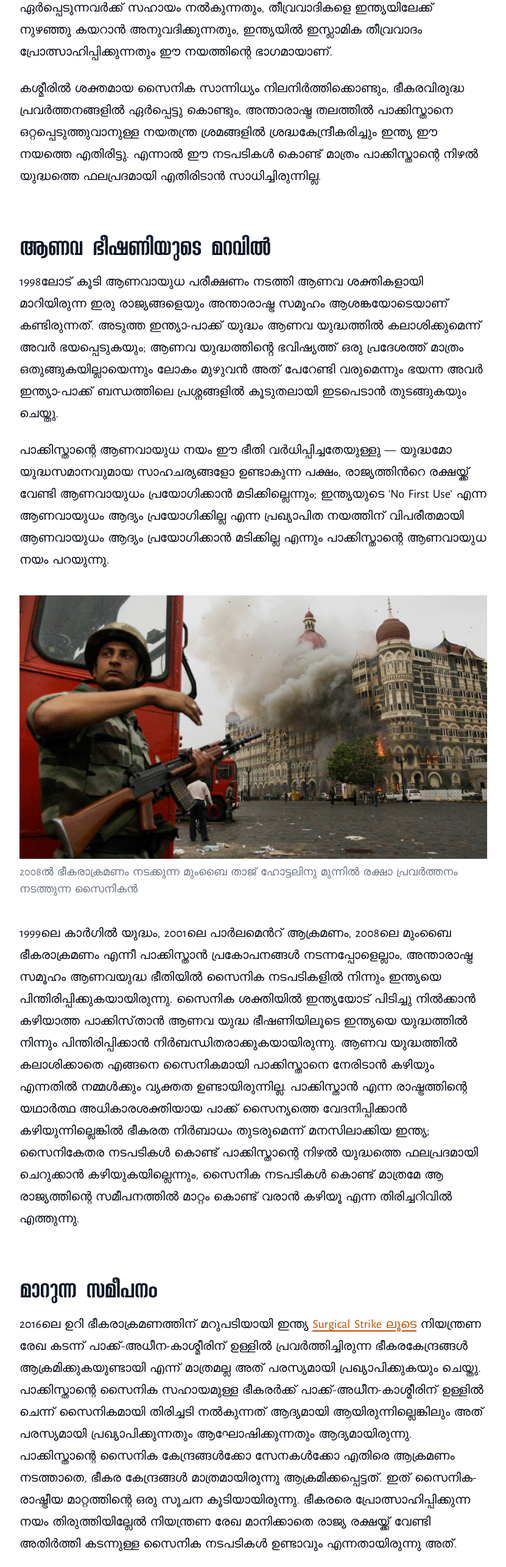
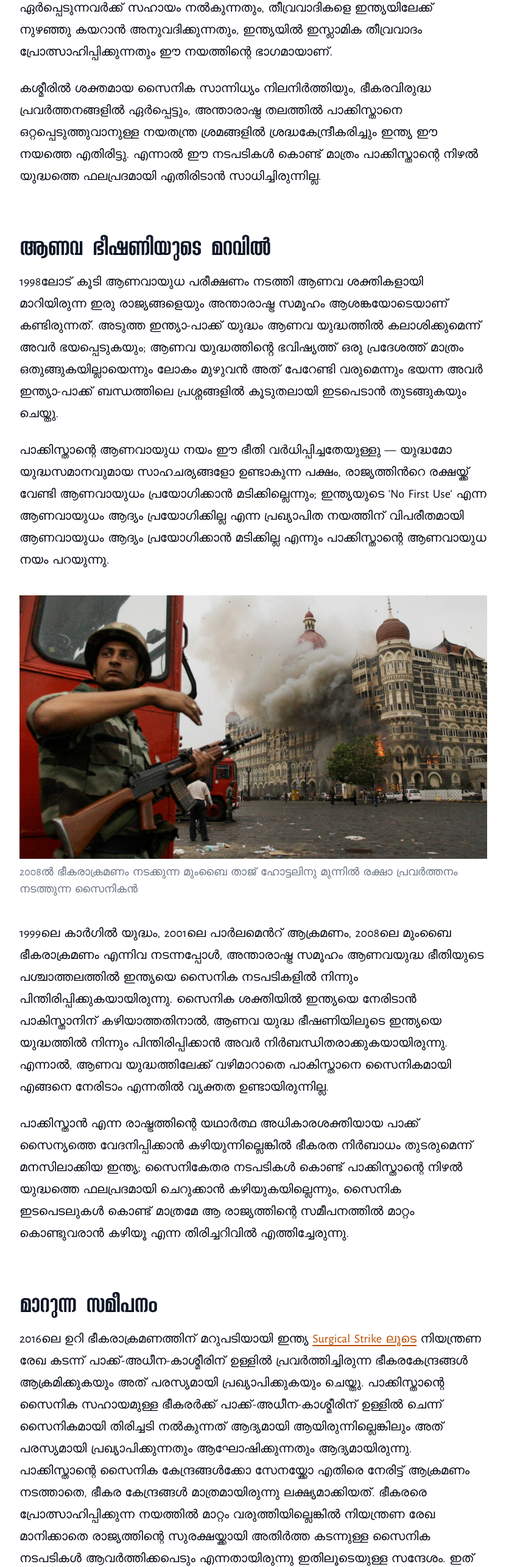
Before and after one commit to SabareeshNv/malayalam-blog, an Astro site: page /post/operation-sindoor in a window 1280 px wide. Shown: the part 1574-4143 px from the top of the page at 61% size, without its empty margins (224-1055 px from the left). Built offline with nearby package versions, Linux system fonts and the light colour scheme; Astro itself is replaced by a stand-in of ours; a web font is replaced by a local one.

Commit message:
ai changes

```diff
--- a/src/content/post/operation-sindoor.mdx
+++ b/src/content/post/operation-sindoor.mdx
@@ -14,7 +14,7 @@ tags: ["Defence","Geopolitics"]
 
 സാമ്പത്തികവും സൈനികവുമായി ഇന്ത്യയുമായി ഏറെ പിന്നിലായിപ്പോയ പാക്കിസ്താൻ 1990കൾ മുതൽ അവരുടെ [Bleed India with a Thousand Cuts](https://en.wikipedia.org/wiki/Bleed_India_with_a_Thousand_Cuts) എന്ന സിദ്ധാന്തത്തിന്റെ ഭാഗമായി നേരിട്ടുള്ള സൈനിക സംഘട്ടനത്തിന് ശ്രമിക്കാതെ ഇന്ത്യയോട് എതിർപ്പുള്ള ആളുകളെ (ഭീകരരെ) മുൻനിർത്തി നിഴൽയുദ്ധം നടത്തുകയാണ്. കശ്മീരിലും മറ്റ് പ്രദേശങ്ങളിലും ഭീകര പ്രവർത്തനത്തിൽ ഏർപ്പെടുന്നവർക്ക് സഹായം നൽകുന്നതും, തീവ്രവാദികളെ ഇന്ത്യയിലേക്ക് നുഴഞ്ഞു കയറാൻ അനുവദിക്കുന്നതും, ഇന്ത്യയിൽ ഇസ്ലാമിക തീവ്രവാദം പ്രോത്സാഹിപ്പിക്കുന്നതും ഈ നയത്തിന്റെ ഭാഗമായാണ്.
 
-കശ്മീരിൽ ശക്തമായ സൈനിക സാന്നിധ്യം നിലനിർത്തിക്കൊണ്ടും, ഭീകരവിരുദ്ധ പ്രവർത്തനങ്ങളിൽ ഏർപ്പെട്ടു കൊണ്ടും, അന്താരാഷ്ട്ര തലത്തിൽ പാക്കിസ്താനെ ഒറ്റപ്പെടുത്തുവാനുള്ള നയതന്ത്ര ശ്രമങ്ങളിൽ ശ്രദ്ധകേന്ദ്രീകരിച്ചും ഇന്ത്യ ഈ നയത്തെ എതിരിട്ടു. എന്നാൽ ഈ നടപടികൾ കൊണ്ട് മാത്രം പാക്കിസ്താന്റെ നിഴൽ യുദ്ധത്തെ ഫലപ്രദമായി എതിരിടാൻ സാധിച്ചിരുന്നില്ല.
+കശ്മീരിൽ ശക്തമായ സൈനിക സാന്നിധ്യം നിലനിർത്തിയും, ഭീകരവിരുദ്ധ പ്രവർത്തനങ്ങളിൽ ഏർപ്പെട്ടും, അന്താരാഷ്ട്ര തലത്തിൽ പാക്കിസ്താനെ ഒറ്റപ്പെടുത്തുവാനുള്ള നയതന്ത്ര ശ്രമങ്ങളിൽ ശ്രദ്ധകേന്ദ്രീകരിച്ചും ഇന്ത്യ ഈ നയത്തെ എതിരിട്ടു. എന്നാൽ ഈ നടപടികൾ കൊണ്ട് മാത്രം പാക്കിസ്താന്റെ നിഴൽ യുദ്ധത്തെ ഫലപ്രദമായി എതിരിടാൻ സാധിച്ചിരുന്നില്ല.
 
 ## ആണവ ഭീഷണിയുടെ മറവിൽ
 
@@ -27,13 +27,15 @@ tags: ["Defence","Geopolitics"]
   <figcaption>2008ൽ ഭീകരാക്രമണം നടക്കുന്ന മുംബൈ താജ് ഹോട്ടലിനു മുന്നിൽ രക്ഷാ പ്രവർത്തനം നടത്തുന്ന സൈനികൻ</figcaption>
 </figure>
 
-1999ലെ കാർഗിൽ യുദ്ധം, 2001ലെ പാർലമെൻറ് ആക്രമണം, 2008ലെ മുംബൈ ഭീകരാക്രമണം എന്നീ പാക്കിസ്താൻ പ്രകോപനങ്ങൾ നടന്നപ്പോളെല്ലാം, അന്താരാഷ്ട്ര സമൂഹം ആണവയുദ്ധ ഭീതിയിൽ സൈനിക നടപടികളിൽ നിന്നും ഇന്ത്യയെ പിന്തിരിപ്പിക്കുകയായിരുന്നു. സൈനിക ശക്തിയിൽ ഇന്ത്യയോട് പിടിച്ചു നിൽക്കാൻ കഴിയാത്ത പാക്കിസ്‌താൻ ആണവ യുദ്ധ ഭീഷണിയിലൂടെ ഇന്ത്യയെ യുദ്ധത്തിൽ നിന്നും പിന്തിരിപ്പിക്കാൻ നിർബന്ധിതരാക്കുകയായിരുന്നു. ആണവ യുദ്ധത്തിൽ കലാശിക്കാതെ എങ്ങനെ സൈനികമായി പാക്കിസ്താനെ നേരിടാൻ കഴിയും എന്നതിൽ നമ്മൾക്കും വ്യക്തത ഉണ്ടായിരുന്നില്ല. പാക്കിസ്താൻ എന്ന രാഷ്ട്രത്തിന്റെ യഥാർത്ഥ അധികാരശക്തിയായ പാക്ക് സൈന്യത്തെ വേദനിപ്പിക്കാൻ കഴിയുന്നില്ലെങ്കിൽ ഭീകരത നിർബാധം തുടരുമെന്ന് മനസിലാക്കിയ ഇന്ത്യ; സൈനികേതര നടപടികൾ കൊണ്ട് പാക്കിസ്താന്റെ നിഴൽ യുദ്ധത്തെ ഫലപ്രദമായി ചെറുക്കാൻ കഴിയുകയില്ലെന്നും, സൈനിക നടപടികൾ കൊണ്ട് മാത്രമേ ആ രാജ്യത്തിന്റെ സമീപനത്തിൽ മാറ്റം കൊണ്ട് വരാൻ കഴിയൂ എന്ന തിരിച്ചറിവിൽ എത്തുന്നു.
+1999ലെ കാർഗിൽ യുദ്ധം, 2001ലെ പാർലമെൻറ് ആക്രമണം, 2008ലെ മുംബൈ ഭീകരാക്രമണം എന്നിവ നടന്നപ്പോൾ, അന്താരാഷ്ട്ര സമൂഹം ആണവയുദ്ധ ഭീതിയുടെ പശ്ചാത്തലത്തിൽ ഇന്ത്യയെ സൈനിക നടപടികളിൽ നിന്നും പിന്തിരിപ്പിക്കുകയായിരുന്നു. സൈനിക ശക്തിയിൽ ഇന്ത്യയെ നേരിടാൻ പാകിസ്താനിന് കഴിയാത്തതിനാൽ, ആണവ യുദ്ധ ഭീഷണിയിലൂടെ ഇന്ത്യയെ യുദ്ധത്തിൽ നിന്നും പിന്തിരിപ്പിക്കാൻ അവർ നിർബന്ധിതരാക്കുകയായിരുന്നു. എന്നാൽ, ആണവ യുദ്ധത്തിലേക്ക് വഴിമാറാതെ പാകിസ്താനെ സൈനികമായി എങ്ങനെ നേരിടാം എന്നതിൽ വ്യക്തത ഉണ്ടായിരുന്നില്ല.
+
+പാക്കിസ്താൻ എന്ന രാഷ്ട്രത്തിന്റെ യഥാർത്ഥ അധികാരശക്തിയായ പാക്ക് സൈന്യത്തെ വേദനിപ്പിക്കാൻ കഴിയുന്നില്ലെങ്കിൽ ഭീകരത നിർബാധം തുടരുമെന്ന് മനസിലാക്കിയ ഇന്ത്യ; സൈനികേതര നടപടികൾ കൊണ്ട് പാക്കിസ്താന്റെ നിഴൽ യുദ്ധത്തെ ഫലപ്രദമായി ചെറുക്കാൻ കഴിയുകയില്ലെന്നും, സൈനിക ഇടപെടലുകൾ കൊണ്ട് മാത്രമേ ആ രാജ്യത്തിന്റെ സമീപനത്തിൽ മാറ്റം കൊണ്ടുവരാൻ കഴിയൂ എന്ന തിരിച്ചറിവിൽ എത്തിച്ചേരുന്നു.
 
 ## മാറുന്ന സമീപനം
 
-2016ലെ ഉറി ഭീകരാക്രമണത്തിന് മറുപടിയായി ഇന്ത്യ [Surgical Strike ലൂടെ](https://en.wikipedia.org/wiki/2016_Indian_Line_of_Control_strike) നിയന്ത്രണ രേഖ കടന്ന് പാക്ക്-അധീന-കാശ്മീരിന്  ഉള്ളിൽ പ്രവർത്തിച്ചിരുന്ന ഭീകരകേന്ദ്രങ്ങൾ ആക്രമിക്കുകയുണ്ടായി എന്ന് മാത്രമല്ല അത് പരസ്യമായി പ്രഖ്യാപിക്കുകയും ചെയ്തു.  പാക്കിസ്താന്റെ സൈനിക സഹായമുള്ള ഭീകരർക്ക് പാക്ക്-അധീന-കാശ്മീരിന് ഉള്ളിൽ ചെന്ന് സൈനികമായി തിരിച്ചടി നൽകുന്നത്  ആദ്യമായി ആയിരുന്നില്ലെങ്കിലും അത് പരസ്യമായി പ്രഖ്യാപിക്കുന്നതും ആഘോഷിക്കുന്നതും ആദ്യമായിരുന്നു. പാക്കിസ്താന്റെ സൈനിക കേന്ദ്രങ്ങൾക്കോ സേനകൾക്കോ എതിരെ ആക്രമണം നടത്താതെ, ഭീകര കേന്ദ്രങ്ങൾ മാത്രമായിരുന്നു ആക്രമിക്കപ്പെട്ടത്. ഇത് സൈനിക-രാഷ്ട്രീയ മാറ്റത്തിന്റെ ഒരു സൂചന കൂടിയായിരുന്നു. ഭീകരരെ പ്രോത്സാഹിപ്പിക്കുന്ന നയം തിരുത്തിയില്ലേൽ നിയന്ത്രണ രേഖ മാനിക്കാതെ രാജ്യ രക്ഷയ്ക്ക് വേണ്ടി അതിർത്തി കടന്നുള്ള സൈനിക നടപടികൾ ഉണ്ടാവും എന്നതായിരുന്നു അത്.
+2016ലെ ഉറി ഭീകരാക്രമണത്തിന് മറുപടിയായി ഇന്ത്യ [Surgical Strike ലൂടെ](https://en.wikipedia.org/wiki/2016_Indian_Line_of_Control_strike) നിയന്ത്രണ രേഖ കടന്ന് പാക്ക്-അധീന-കാശ്മീരിന്  ഉള്ളിൽ പ്രവർത്തിച്ചിരുന്ന ഭീകരകേന്ദ്രങ്ങൾ ആക്രമിക്കുകയും അത് പരസ്യമായി പ്രഖ്യാപിക്കുകയും ചെയ്തു.  പാക്കിസ്താന്റെ സൈനിക സഹായമുള്ള ഭീകരർക്ക് പാക്ക്-അധീന-കാശ്മീരിന് ഉള്ളിൽ ചെന്ന് സൈനികമായി തിരിച്ചടി നൽകുന്നത്  ആദ്യമായി ആയിരുന്നില്ലെങ്കിലും അത് പരസ്യമായി പ്രഖ്യാപിക്കുന്നതും ആഘോഷിക്കുന്നതും ആദ്യമായിരുന്നു. പാക്കിസ്താന്റെ സൈനിക കേന്ദ്രങ്ങൾക്കോ സേനയ്ക്കോ എതിരെ നേരിട്ട് ആക്രമണം നടത്താതെ, ഭീകര കേന്ദ്രങ്ങൾ മാത്രമായിരുന്നു ലക്ഷ്യമാക്കിയത്. ഭീകരരെ പ്രോത്സാഹിപ്പിക്കുന്ന നയത്തിൽ മാറ്റം വരുത്തിയില്ലെങ്കിൽ നിയന്ത്രണ രേഖ മാനിക്കാതെ രാജ്യത്തിന്റെ സുരക്ഷയ്ക്കായി അതിർത്ത കടന്നുള്ള സൈനിക നടപടികൾ ആവർത്തിക്കപെടും എന്നതായിരുന്നു ഇതിലൂടെയുള്ള സന്ദേശം. ഇത് സൈനിക-രാഷ്ട്രീയ നിലപാടിലെ പുതിയൊരു മാറ്റത്തിന്റെ സൂചനയായിരുന്നു.
 
-2019 ജനുവരിയിലെ പുൽവാമ ഭീകരാക്രമണത്തിന് പ്രതികാരമായി പാക്കിസ്താനിലെ ഖൈബർ പഖ്‌ത്തുൻഖ്‌വാ പ്രവിശ്യയിൽ നടത്തിയ [ബലാക്കോട്ട് വ്യോമാക്രമണത്തിലൂടെ](https://en.wikipedia.org/wiki/2019_Balakot_airstrike) ഭീകരകേന്ദ്രങ്ങൾ പാക്ക്-അധീന-കാശ്മീരിൽ മാത്രമല്ല പാക്കിസ്താന്റെ സ്വന്തം മണ്ണിലും സുരക്ഷിതമല്ല എന്നും — ഭീകരപ്രവർത്തനത്തിനു എതിരെ പാക്കിസ്താന് ഉള്ളിൽ പോലും വ്യോമസേനയെ ഉപയോഗിക്കാൻ ഇന്ത്യ മടിക്കില്ല എന്നതിന്റെ തെളിവായിരുന്നു. എന്നിരുന്നാലും ഭീകരരെയും അവരെ സഹായിക്കുന്ന പാക്ക് സൈന്യത്തെയും വേർതിരിച്ചു തന്നെയാണ് രാജ്യം കണ്ടിരുന്നത്, അതിനാൽ തന്നെ ഭീകരകേന്ദ്രങ്ങൾ മാത്രമേ അക്രമിക്കപ്പെട്ടുള്ളു.
+2019 ജനുവരിയിലെ പുൽവാമ ഭീകരാക്രമണത്തിന് പ്രതികാരമായി പാക്കിസ്താനിലെ ഖൈബർ പഖ്‌ത്തുൻഖ്‌വാ പ്രവിശ്യയിൽ നടത്തിയ [ബലാക്കോട്ട് വ്യോമാക്രമണത്തിലൂടെ](https://en.wikipedia.org/wiki/2019_Balakot_airstrike) ഭീകരകേന്ദ്രങ്ങൾ പാക്ക്-അധീന-കാശ്മീരിൽ മാത്രമല്ല പാക്കിസ്താന്റെ സ്വന്തം മണ്ണിലും സുരക്ഷിതമല്ല എന്നും — ഭീകരപ്രവർത്തനത്തിനു എതിരെ പാക്കിസ്താന് ഉള്ളിൽ പോലും വ്യോമസേനയെ ഉപയോഗിക്കാൻ ഇന്ത്യ മടിക്കില്ലെന്ന സന്ദേശവും ഇതിലൂടെ കൊടുക്കുകയായിരുന്നു. എന്നിരുന്നാലും ഭീകരരെയും അവരെ സഹായിക്കുന്ന പാക്ക് സൈന്യത്തെയും വേർതിരിച്ചു തന്നെയാണ് രാജ്യം കണ്ടിരുന്നത്, അതിനാൽ തന്നെ ഭീകരകേന്ദ്രങ്ങൾ മാത്രമായിരുന്നു ലക്ഷ്യമാക്കിയിരുന്നത്.
 
 ## ഓപ്പറേഷൻ സിന്ദൂർ - സൈനിക തന്ത്ര പരിണാമം
 
@@ -42,7 +44,7 @@ tags: ["Defence","Geopolitics"]
   <figcaption>2019ലും 2025ലും ഇന്ത്യ നടത്തിയ ആക്രമണങ്ങൾ ഭൂപടത്തിൽ</figcaption>
 </figure>
 
-2025 ഏപ്രിൽ 22ന് സംഭവിച്ച പഹൽഗാം ഭീകരാക്രമണത്തിനുള്ള പ്രതികാരമായി 2025 മെയ് 7ന് പാക്കിസ്താനിലെ 9 ഭീകരകേന്ദ്രങ്ങൾ ഓപ്പറേഷൻ സിന്ദൂറിന്റെ ഭാഗമായി ഇന്ത്യൻ വ്യോമസേന വിമാനങ്ങളിൽ നിന്നും പാക്കിസ്താന്റെ അതിർത്തി കടക്കാതെ ദീർഘദൂര മിസൈലുകൾ ഉപയോഗിച്ച് തകർത്തുകയുണ്ടായി. പാക്കിസ്താൻ നടത്തിയ പ്രത്യാക്രമണത്തിനുള്ള മറുപടിയായി 1971ന് ശേഷം ആദ്യമായി പാക്കിസ്താൻ സൈന്യത്തിന് എതിരെ പാക്കിസ്താന് ഉള്ളിൽ ആക്രമണം നടത്തുകയുണ്ടായി.  അവരുടെ വ്യോമസേനാ കേന്ദ്രങ്ങളും റഡാർ സംവിധാനങ്ങളും അതിർത്തിയിലെ താവളങ്ങളുമെല്ലാം ആക്രമണത്തിന് ഇരയായി. മുൻകാല സൈനിക നടപടികളിൽ നിന്നും വ്യത്യസ്തമായി കരസേനയെ ഒഴിവാക്കി മിസൈലുകളിലൂടെയും ഡ്രോണുകളുടെയും വ്യോമസേനയുടെയും സഹായത്തോടെയാണ് ഇന്ത്യ ഓപ്പറേഷൻ സിന്ദൂറിൽ സൈനിക നടപടികൾ സ്വീകരിച്ചത്.
+പഹൽഗാം ഭീകരാക്രമണത്തിനുള്ള പ്രതികാരമായി 2025 മെയ് 7ന്,  ഓപ്പറേഷൻ സിന്ദൂറിന്റെ ഭാഗമായി ഇന്ത്യൻ വ്യോമസേന പാക്കിസ്താനിലെ 9 ഭീകരകേന്ദ്രങ്ങൾ പാക്കിസ്താന്റെ അതിർത്തി കടക്കാതെ ദീർഘദൂര മിസൈലുകൾ ഉപയോഗിച്ച് തകർത്തു. പാക്കിസ്താൻ നടത്തിയ പ്രത്യാക്രമണത്തിന് മറുപടിയായി 1971ന് ശേഷം ആദ്യമായി പാക്കിസ്താൻ സൈന്യത്തിന് എതിരെ പാക്കിസ്താന് ഉള്ളിൽ ആക്രമണം നടത്തുകയുണ്ടായി. വ്യോമസേനയുടെ സഹായത്തോടെ  പാക്കിസ്താനിലെ വ്യോമസേനാ കേന്ദ്രങ്ങൾ, റഡാർ സംവിധാനങ്ങൾ, വിമാനങ്ങൾ, അതിർത്തിയിലെ സൈനിക താവളങ്ങൾ എന്നിവയെ ലക്ഷ്യമാക്കി ആക്രമണമുണ്ടായി. മുൻകാല സൈനിക നടപടികളിൽ നിന്നും വ്യത്യസ്തമായി കരസേനയെ ഒഴിവാക്കി മിസൈലുകളിലൂടെയും ഡ്രോണുകളുടെയും വ്യോമസേനയുടെയും സഹായത്തോടെയാണ് ഇന്ത്യ ഓപ്പറേഷൻ സിന്ദൂറിൽ സൈനിക നടപടികൾ വിജയകരമായി നടപ്പിലാക്കിയത്.
 
 <figure>
   ![Map showing the location of where Indian military strike occured on Pakisthan on May 10th, 2025](@images/operation-sindoor/pak-sites-hit-10-may.png)
```
